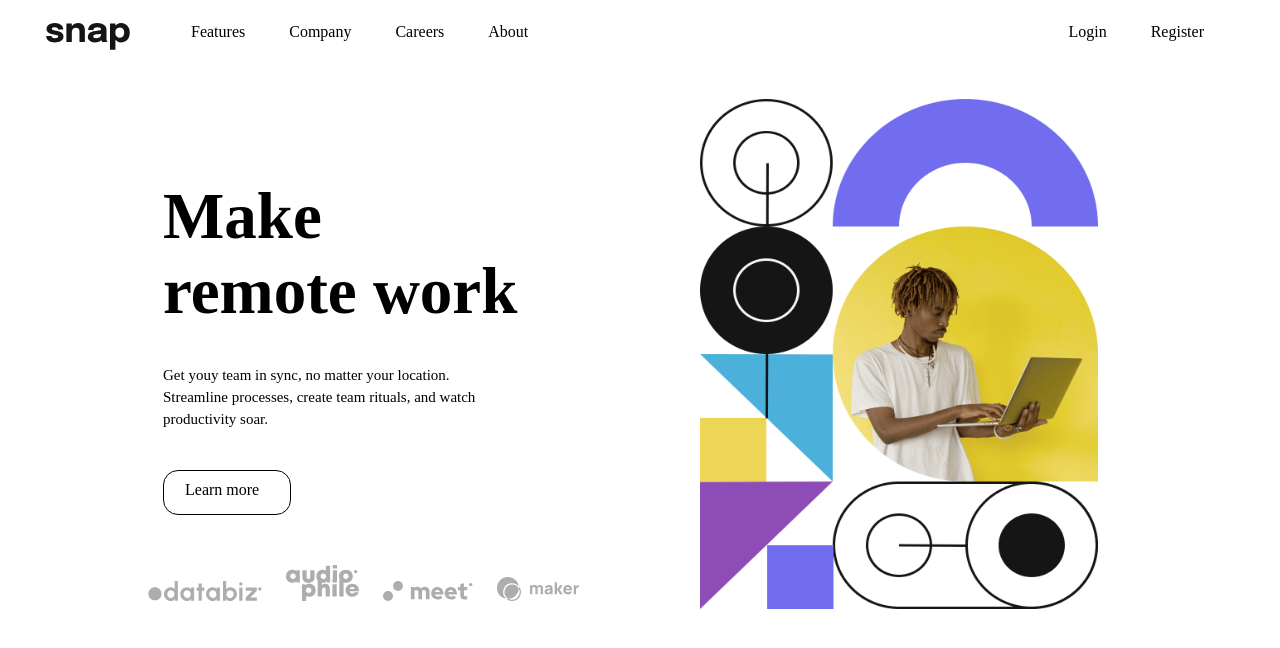
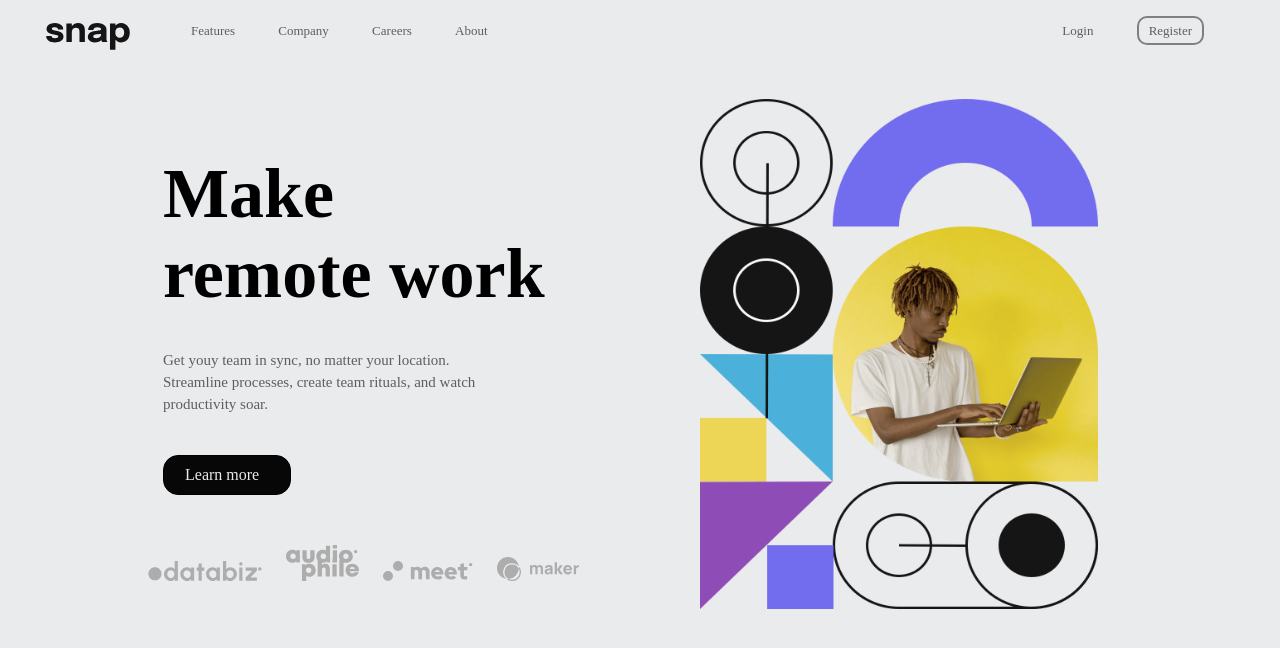
Before and after one commit to Billy7SE/Snap-Dropdown, a plain HTML site: page index.html in a window 1280 px wide. Drawn offline with Linux system fonts and the light colour scheme; a script that the page names is missing.

Commit message:
Modified

```diff
--- a/assets/css/web.css
+++ b/assets/css/web.css
@@ -1,42 +1,44 @@
 /* Most Current */
 body {
    /* position: fixed; */
+   background-color: #eaebed;
+   color: rgb(95, 94, 94);
 }
 
 nav {
    overflow: hidden;
    margin: 0 25px 0 25px;
+   font-size: 13px;
 }
 .snap {
    float: left;
    padding: 5px 3px 0 3px;
-   /* background-color: burlywood; */
    margin: 10px 35px 0 10px;
 }
 
 .left_nav {
    float: left;
    padding: 5px 3px 5px 3px;
-   /* background-color: burlywood; */
    margin: 10px 0px 0 0px;
 }
 
 .right_nav {
    float: right;
    padding: 5px 3px 5px 3px;
-   /* background-color: burlywood; */
    margin: 10px 20px 0 0px;
 }
 
 li {
    display: inline;
-   margin: /*Top*/0 /*Right*/20px/*Bottom*/0/*Left*/20px;
+   margin: 0 20px 0 20px;
+}
+li:hover {
+   color: black;
 }
 
 .hdiv {
    padding: 0;
    margin: 0 0 0 0;
-   /* background-color: burlywood; */
 }
 
 ul {
@@ -45,15 +47,13 @@ ul {
 }
 
 .cont-left {
-   /* background-color: burlywood; */
    float: left;
    width: 40%;
-   margin: 100px 0px 100px 130px;
+   margin: 75px 0px 100px 130px;
    padding: 0 0 0 0;
 }
 
 .cont-right {
-   /* background-color: burlywood; */
    float: right;
    width: 35%;
    margin: 45px 130px 0px 0;
@@ -70,14 +70,16 @@ ul {
 
 .make {
    margin: 25px 0 0 25px;
-   font-size: 65px;
+   font-size: 70px;
    padding: 0;
+   color: black;
 }
 
 .remote {
    margin: 0 0 35px 25px;
-   font-size: 65px;
+   font-size: 70px;
    padding: 0;
+   color: black;
 }
 
 .para {
@@ -91,10 +93,25 @@ ul {
    margin: 40px 0 50px 25px;
    border: 1px solid black;
    border-radius: 15px;
-   padding: 10px 21px 15px 21px;
+   padding: 10px 21px 10px 21px;
+   background: #070708;
+   color: #eaebed;
+}
+.btn:hover {
+   background: #eaebed;
+   color: #070708;
+   border: 1px solid #070708;
 }
 .icon {
    margin: 0 10px 0 10px;
    padding: 0 0 0 0;
-   /* color: burlywood; */
+
 }
+.reg {
+   border: 2px solid grey;
+   padding: 5px 10px 5px 10px;
+   border-radius: 10px;
+}
+.reg:hover {
+   border: 2px solid black;
+}
--- a/index.html
+++ b/index.html
@@ -26,7 +26,7 @@
          <div class="right_nav">
             <ul>
                <li>Login</li>
-               <li>Register</li>
+               <li class="reg">Register</li>
             </ul>
          </div>
       </nav>
```
